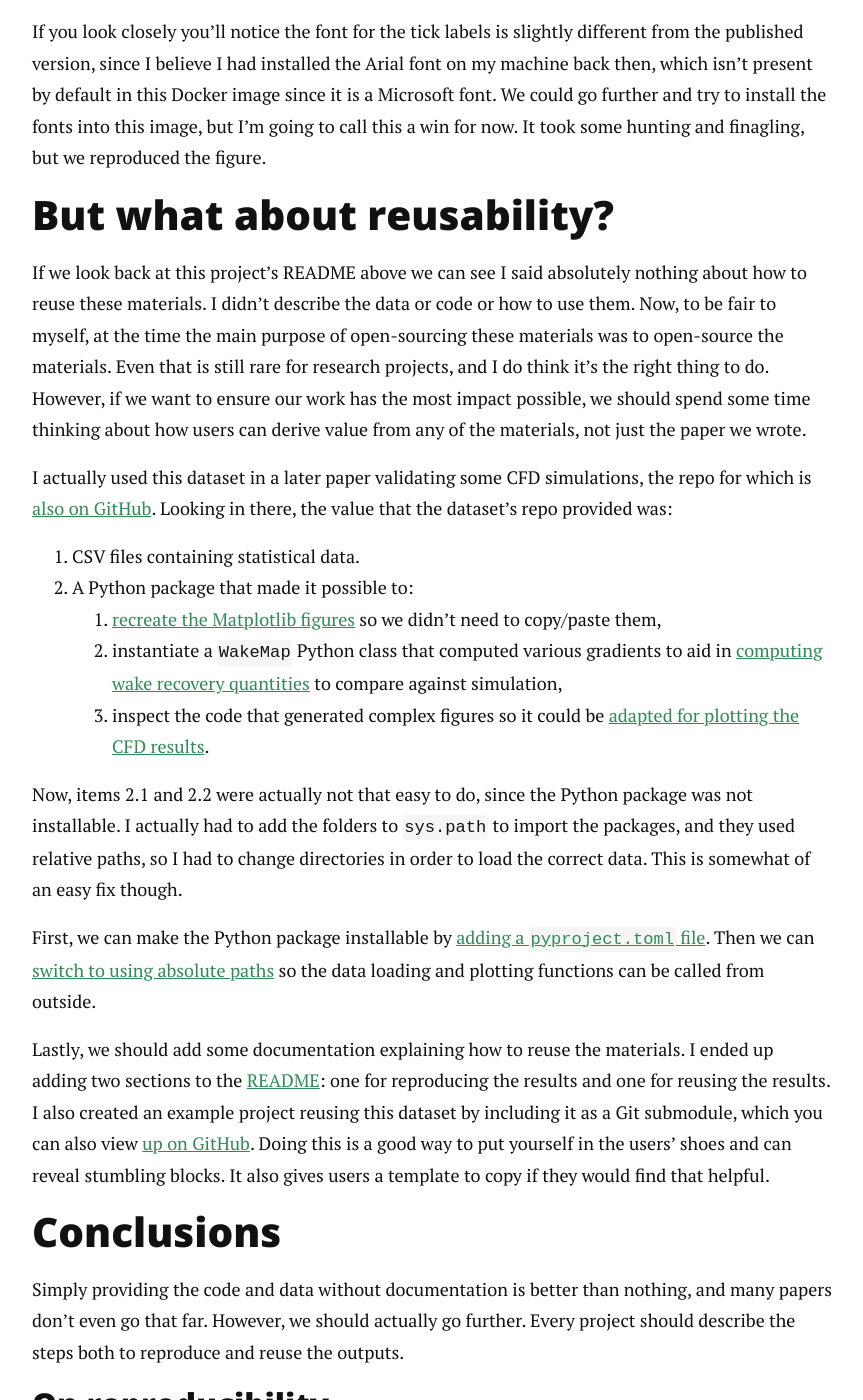
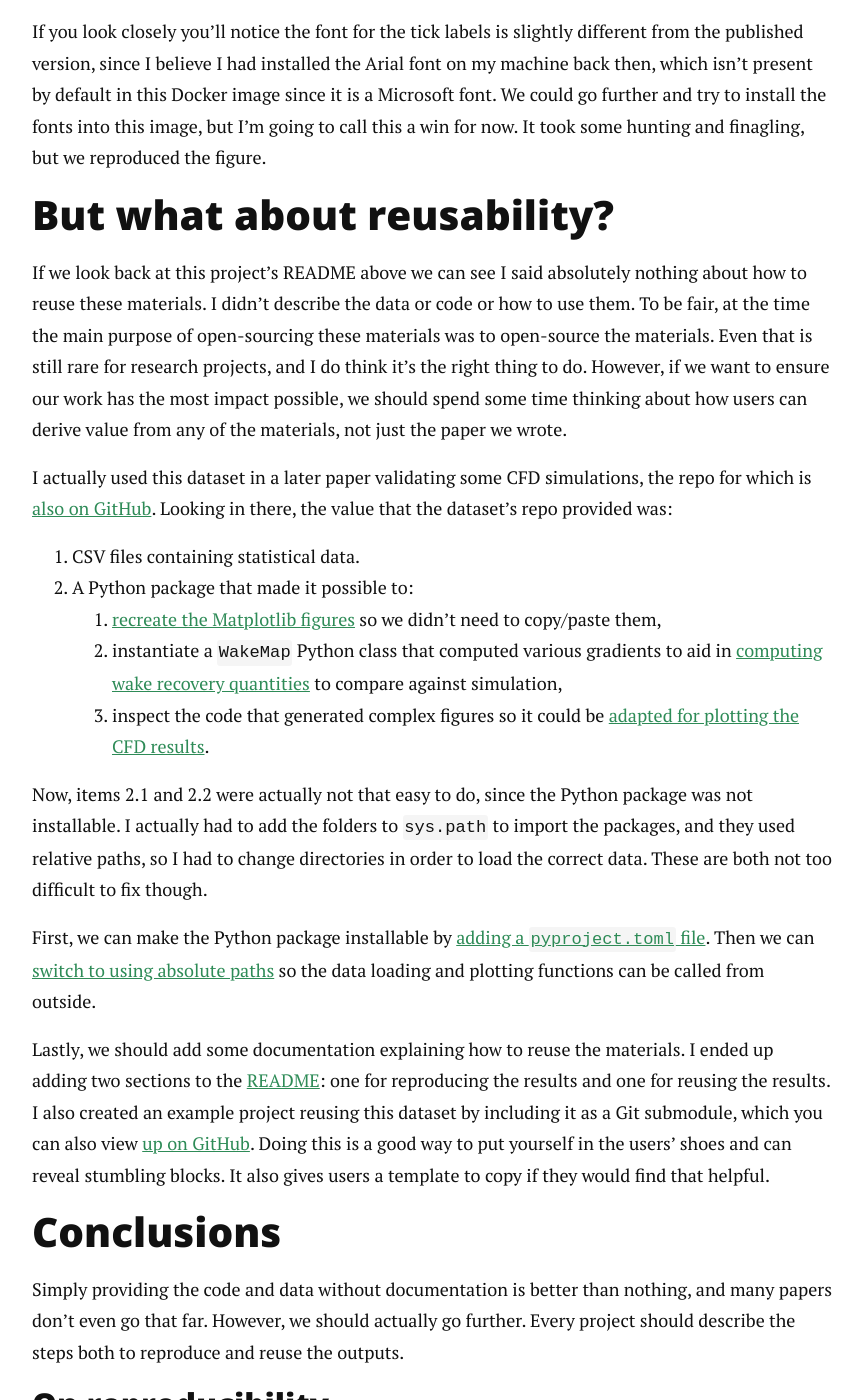
Before and after one commit to petebachant/petebachant.github.io, a Jekyll site: the page built from _posts/2024-12-03-failed-to-repro.markdown, in a window 1280 px wide and 1400 px high, scrolled down 7075 px. Shown: the whole window, without its empty margins (208-1071 px from the left). Built offline with Jekyll 4.4.1, drawn with Linux system fonts in a browser that asks for light colours; nearby versions of some CDN libraries; comment, search, counter and statistics services are not loaded.

Commit message:
Clean up up through conclusions

```diff
--- a/_posts/2024-12-03-failed-to-repro.markdown
+++ b/_posts/2024-12-03-failed-to-repro.markdown
@@ -205,7 +205,7 @@ It took some hunting and finagling, but we reproduced the figure.
 If we look back at this project's README above we can see I said absolutely
 nothing about how to reuse these materials.
 I didn't describe the data or code or how to use them.
-Now, to be fair to myself,
+To be fair,
 at the time the main purpose of open-sourcing these materials
 was to open-source the materials.
 Even that is still rare for research projects,
@@ -237,7 +237,7 @@ since the Python package was not installable.
 I actually had to add the folders to `sys.path` to import the packages,
 and they used relative paths,
 so I had to change directories in order to load the correct data.
-This is somewhat of an easy fix though.
+These are both not too difficult to fix though.
 
 First, we can make the Python package installable by
 [adding a `pyproject.toml` file](https://github.com/UNH-CORE/RVAT-Re-dep/commit/426e35c407fd52f3e639462c22c41fc779849be9).
```
